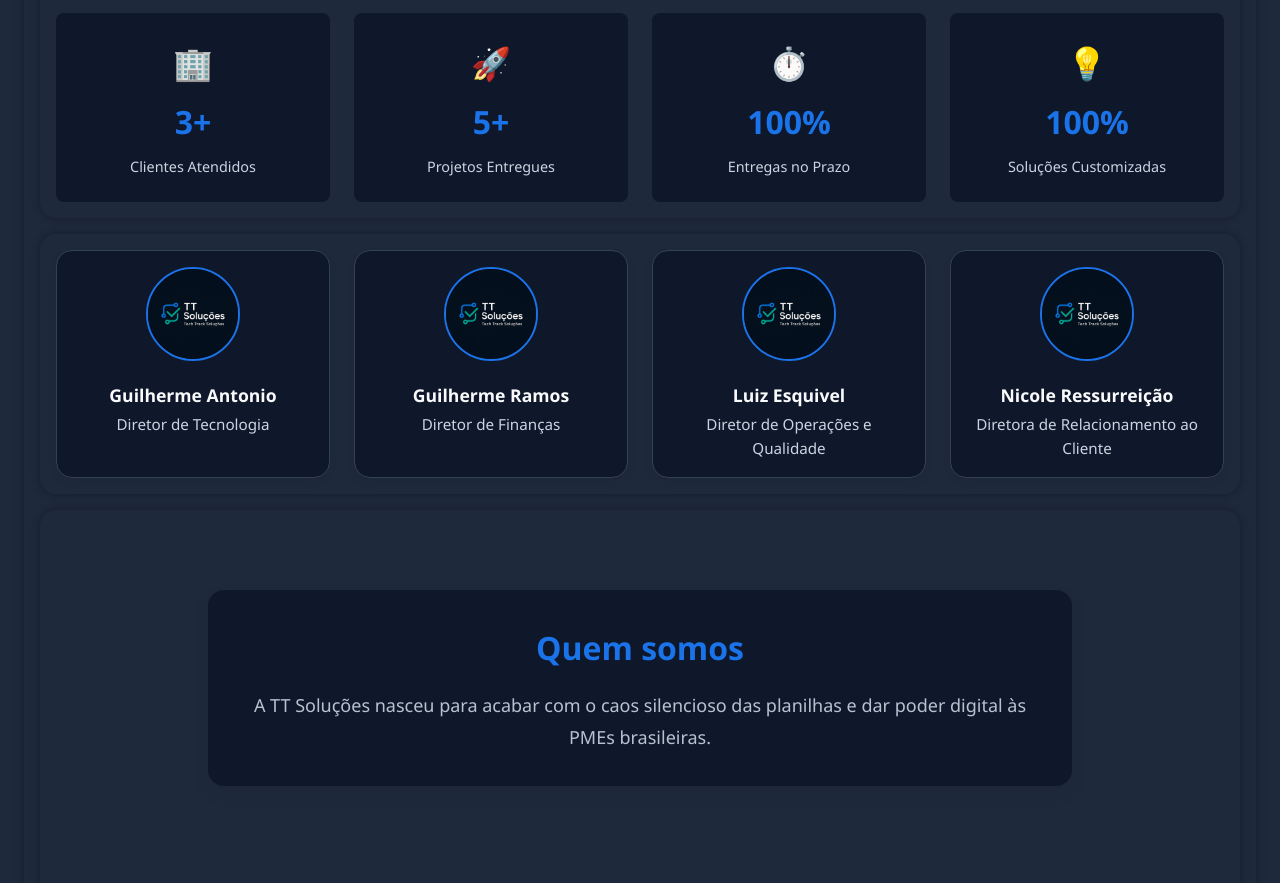
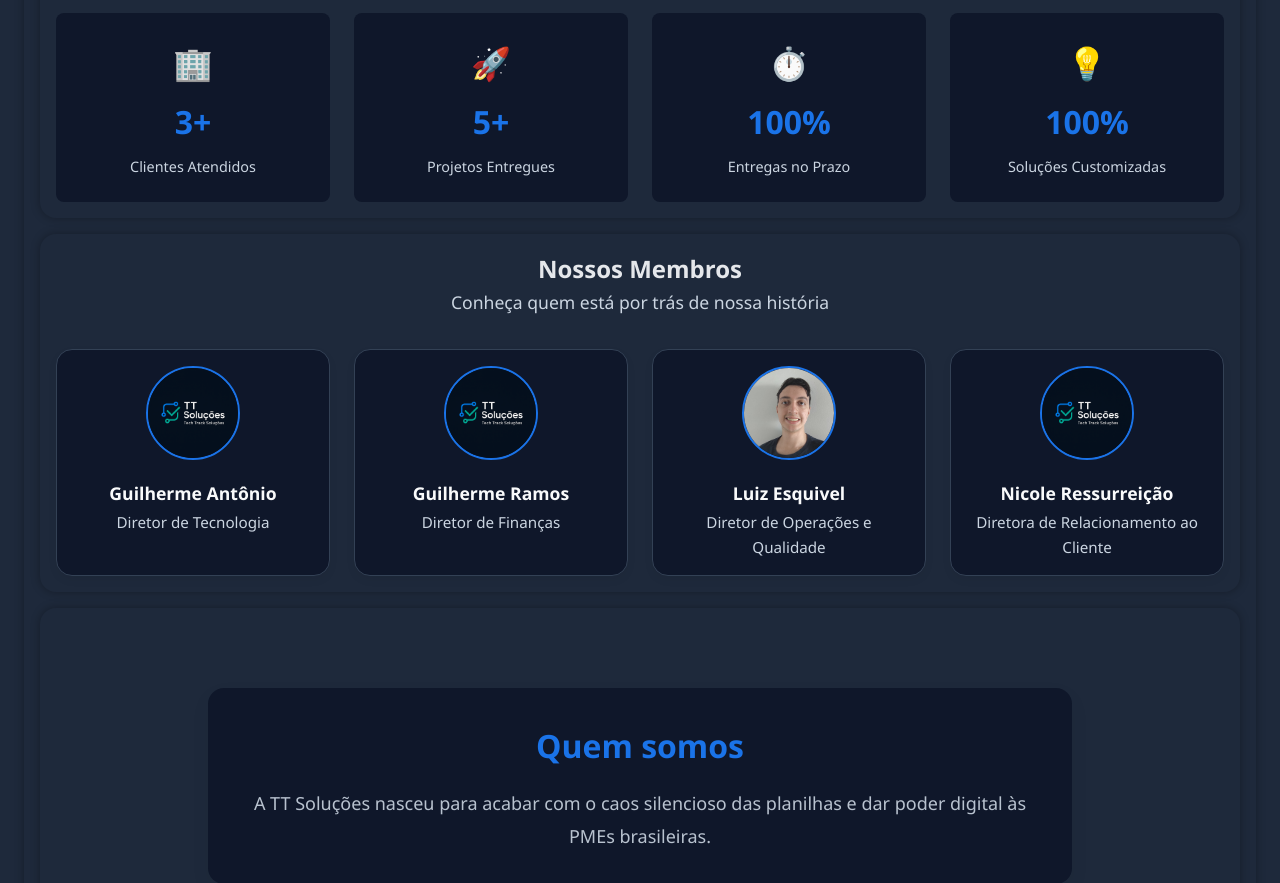
Before and after one commit to ttsolucoes/site_ttsolucoes, a Flask app: page /saiba_mais in a window 1280 px wide. Shown: the part 4428-5311 px from the top of the page. Run offline with Flask 3, Linux system fonts and the light colour scheme.

Commit message:
atualizando membros

```diff
--- a/app/templates/components/membros.html
+++ b/app/templates/components/membros.html
@@ -1,9 +1,11 @@
 <section class="main-content mt-2">
+  <h1 class="text-center">Nossos Membros</h1>
+  <p class="text-center subtitulo">Conheça quem está por trás de nossa história</p>
   <div id="membros-container" class="membros-grid">
     {% for membro in membros %}
       <div class="membro-card">
         <div class="membro-avatar">
-          <img src="{{ membro.foto or '/static/images/logo.png' }}" alt="Foto de {{ membro.nome }}">
+          <img src="/static/images/membros/{{ membro.foto|default('logo') }}.png" alt="Foto de {{ membro.nome|default('Membro') }}">
         </div>
         <div class="membro-info">
           <h3>{{ membro.nome }}</h3>
--- a/app/templates/pages/public/about.html
+++ b/app/templates/pages/public/about.html
@@ -276,9 +276,9 @@
 </section>
 
 {% set membros = [
-  {'nome': 'Guilherme Antonio', 'cargo': 'Diretor de Tecnologia'},
+  {'nome': 'Guilherme Antônio', 'cargo': 'Diretor de Tecnologia'},
   {'nome': 'Guilherme Ramos', 'cargo': 'Diretor de Finanças'},
-  {'nome': 'Luiz Esquivel', 'cargo': 'Diretor de Operações e Qualidade'},
+  {'nome': 'Luiz Esquivel', 'cargo': 'Diretor de Operações e Qualidade', 'foto': 'luiz'},
   {'nome': 'Nicole Ressurreição', 'cargo': 'Diretora de Relacionamento ao Cliente'}
 ] %}
 
```
Also changed, not shown: app/static/images/membros/logo.png (added), app/static/images/membros/luiz.png (added).
